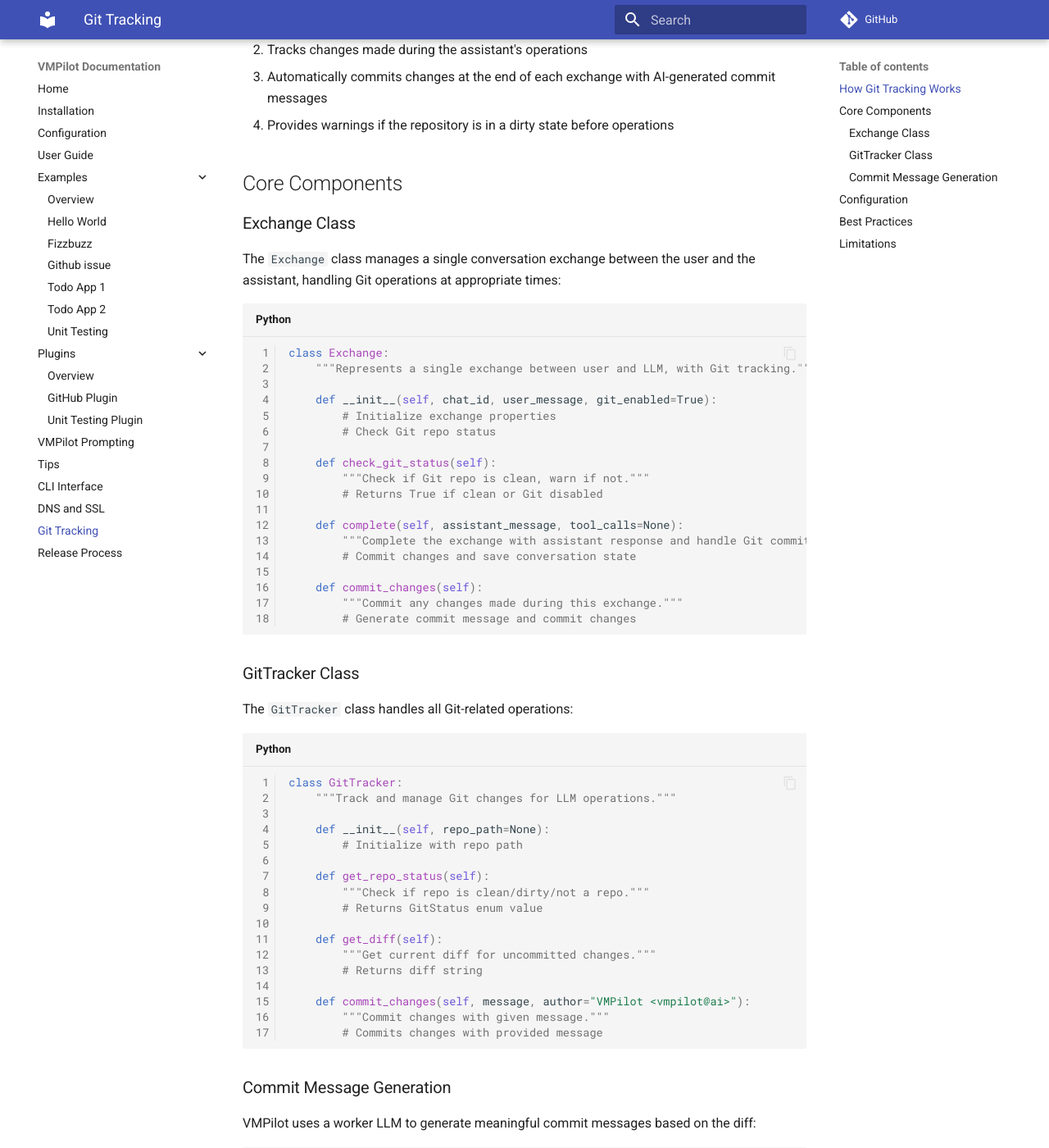
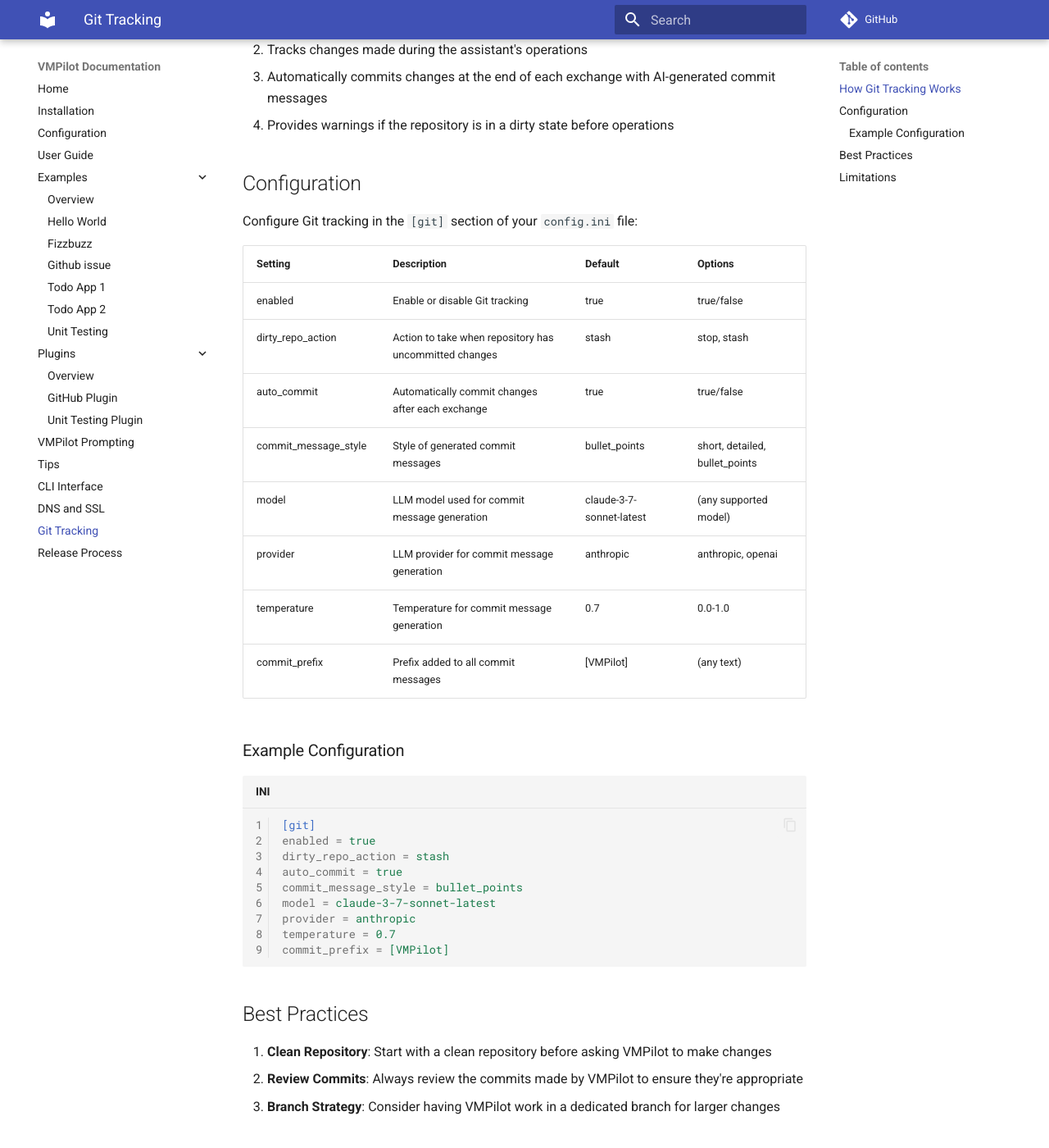
Before and after one commit to drorm/vmpilot, an MkDocs documentation site: the page built from docs/source/git-tracking.md, in a window 1280 px wide and 1400 px high, scrolled down 375 px. Shown: the whole window at 82% size. Built offline with MkDocs 1.6.1 and Material for MkDocs 9.7.7, drawn with Linux system fonts in a browser that asks for light colours; comment, search, counter and statistics services are not loaded; some of the changed text lies outside the part shown.

Commit message:
Update Git tracking documentation and configuration settings
Add detailed Git settings section to configuration docs and update the
Git tracking documentation with clearer configuration options, examples,
and simplified explanations.

````diff
--- a/docs/source/configuration.md
+++ b/docs/source/configuration.md
@@ -58,6 +58,18 @@ The `config.ini` file is organized into the following sections:
 | api_key_env | API key environment variable | ANTHROPIC_API_KEY |
 | beta_flags | Optional beta features (key:value pairs) | feature1:on,feature2:off |
 
+### Git Settings [git]
+| Setting | Description | Default |
+|---------|-------------|---------|
+| enabled | Enable or disable Git tracking | true |
+| dirty_repo_action | Action when repository has uncommitted changes (stop, stash) | stash |
+| auto_commit | Automatically commit changes after each exchange | true |
+| commit_message_style | Style of generated commit messages (short, detailed, bullet_points) | bullet_points |
+| model | Model used for commit message generation | claude-3-7-sonnet-latest |
+| provider | Provider for commit message generation (anthropic, openai) | anthropic |
+| temperature | Temperature for commit message generation (0.0-1.0) | 0.7 |
+| commit_prefix | Prefix added to all commit messages | [VMPilot] |
+
 ## Example Configuration
 ```ini
 [general]
@@ -72,14 +84,25 @@ temperature = 0.7
 max_tokens = 2000
 
 [anthropic]
-default_model = claude-2
-api_key_path = ~/.anthropic_key
+default_model = claude-3-7-sonnet-latest
+api_key_path = ~/.anthropic/api_key
 api_key_env = ANTHROPIC_API_KEY
+beta_flags = computer-use-2024-10-22:true
 
 [openai]
-default_model = gpt-4
-api_key_path = ~/.openai_key
+default_model = o3-mini
+api_key_path = ~/.openai
 api_key_env = OPENAI_API_KEY
+
+[git]
+enabled = true
+dirty_repo_action = stash
+auto_commit = true
+commit_message_style = bullet_points
+model = claude-3-7-sonnet-latest
+provider = anthropic
+temperature = 0.7
+commit_prefix = [VMPilot]
 ```
 
 ## Environment Variables
--- a/docs/source/git-tracking.md
+++ b/docs/source/git-tracking.md
@@ -11,81 +11,38 @@ When enabled, VMPilot's Git tracking:
 3. Automatically commits changes at the end of each exchange with AI-generated commit messages
 4. Provides warnings if the repository is in a dirty state before operations
 
-## Core Components
-
-### Exchange Class
-
-The `Exchange` class manages a single conversation exchange between the user and the assistant, handling Git operations at appropriate times:
-
-```python
-class Exchange:
-    """Represents a single exchange between user and LLM, with Git tracking."""
-
-    def __init__(self, chat_id, user_message, git_enabled=True):
-        # Initialize exchange properties
-        # Check Git repo status
-
-    def check_git_status(self):
-        """Check if Git repo is clean, warn if not."""
-        # Returns True if clean or Git disabled
-
-    def complete(self, assistant_message, tool_calls=None):
-        """Complete the exchange with assistant response and handle Git commit."""
-        # Commit changes and save conversation state
-
-    def commit_changes(self):
-        """Commit any changes made during this exchange."""
-        # Generate commit message and commit changes
-```
-
-### GitTracker Class
-
-The `GitTracker` class handles all Git-related operations:
-
-```python
-class GitTracker:
-    """Track and manage Git changes for LLM operations."""
-
-    def __init__(self, repo_path=None):
-        # Initialize with repo path
-
-    def get_repo_status(self):
-        """Check if repo is clean/dirty/not a repo."""
-        # Returns GitStatus enum value
-
-    def get_diff(self):
-        """Get current diff for uncommitted changes."""
-        # Returns diff string
-
-    def commit_changes(self, message, author="VMPilot <vmpilot@ai>"):
-        """Commit changes with given message."""
-        # Commits changes with provided message
-```
-
-### Commit Message Generation
-
-VMPilot uses a worker LLM to generate meaningful commit messages based on the diff:
-
-```python
-async def generate_commit_message(diff, model="gpt-3.5-turbo"):
-    """Generate a commit message using a worker LLM."""
-    # Uses an LLM to analyze the diff and generate a commit message
-```
-
 ## Configuration
 
-You can enable or disable Git tracking in your VMPilot configuration:
+Configure Git tracking in the `[git]` section of your `config.ini` file:
 
-```yaml
-git_tracking:
-  enabled: true
-  auto_commit: true
-  commit_author: "VMPilot <vmpilot@ai>"
+| Setting | Description | Default | Options |
+|---------|-------------|---------|---------|
+| enabled | Enable or disable Git tracking | true | true/false |
+| dirty_repo_action | Action to take when repository has uncommitted changes | stash | stop, stash |
+| auto_commit | Automatically commit changes after each exchange | true | true/false |
+| commit_message_style | Style of generated commit messages | bullet_points | short, detailed, bullet_points |
+| model | LLM model used for commit message generation | claude-3-7-sonnet-latest | (any supported model) |
+| provider | LLM provider for commit message generation | anthropic | anthropic, openai |
+| temperature | Temperature for commit message generation | 0.7 | 0.0-1.0 |
+| commit_prefix | Prefix added to all commit messages | [VMPilot] | (any text) |
+
+### Example Configuration
+
+```ini
+[git]
+enabled = true
+dirty_repo_action = stash
+auto_commit = true
+commit_message_style = bullet_points
+model = claude-3-7-sonnet-latest
+provider = anthropic
+temperature = 0.7
+commit_prefix = [VMPilot]
 ```
 
 ## Best Practices
 
-1. **Clean Repository**: Try to start with a clean repository before asking VMPilot to make changes
+1. **Clean Repository**: Start with a clean repository before asking VMPilot to make changes
 2. **Review Commits**: Always review the commits made by VMPilot to ensure they're appropriate
 3. **Branch Strategy**: Consider having VMPilot work in a dedicated branch for larger changes
 
````
Also changed, not shown: other parts of docs/source/git-tracking.md (+1 -1 lines).
